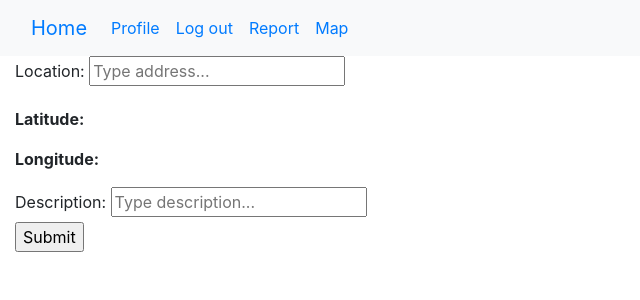
After one commit to PikaoVerde/CyberProject, a Flask app: page /report in a window 1280 px wide. The commit adds this page. Shown: the top 300 px of the page, without its empty margins (0-640 px from the left). Run offline with Flask 2, Linux system fonts and the light colour scheme; a user stored in the database is signed in; some libraries are stand-ins or nearby versions.

Commit message:
Pedir pra porra do nicolas liberar a key

```diff
--- a/app.py
+++ b/app.py
@@ -107,6 +107,14 @@ def logout():
     session.pop("email", None)
     return redirect(url_for("login"))
 
+@app.route("/report")
+def report():
+    if "user" in session:
+        user = session["user"]
+        return render_template("report.html")
+    else:
+        return redirect(url_for("login"))
+
 @app.route("/map")
 def map():
     return render_template("map.html")
--- a/static/index.js
+++ b/static/index.js
@@ -1,6 +1,3 @@
-//import data from './mapdata.json' assert { type: 'JSON' };
-//
-//console.log(data);
 let map, infoWindow;
 
 
--- a/templates/base.html
+++ b/templates/base.html
@@ -3,7 +3,7 @@
     <link rel="stylesheet" href="https://cdn.jsdelivr.net/npm/bootstrap@4.3.1/dist/css/bootstrap.min.css" integrity="sha384-ggOyR0iXCbMQv3Xipma34MD+dH/1fQ784/j6cY/iJTQUOhcWr7x9JvoRxT2MZw1T" crossorigin="anonymous">
     <title>{% block title %}{% endblock %}</title>
 
-    <link rel="shortcut icon" type="image/jpg" href="/images/favicon.jpg"/>
+    <link rel="shortcut icon" href="{{ url_for('static', filename='favicon.ico') }}">
 
     {% block head %}{% endblock %}
 
@@ -25,6 +25,9 @@
           <a class="nav-link" href="/logout">Log out</a>
         </li>
           <li class="nav-item">
+          <a class="nav-link" href="/report">Report</a>
+        </li>
+          <li class="nav-item">
           <a class="nav-link" href="/map">Map</a>
         </li>
       </ul>
--- /dev/null
+++ b/templates/report.html
@@ -0,0 +1,77 @@
+{% extends "base.html" %}
+
+{% block title %}Report{% endblock %}
+
+{% block head %}
+
+<script src="https://ajax.googleapis.com/ajax/libs/jquery/3.4.1/jquery.min.js"></script>
+
+<script src="https://maps.googleapis.com/maps/api/js?v=3.exp&libraries=places&key=AIzaSyCGPs81uXNmtO-twbZR9oIKqzG8JzEjtzs"></script>
+<script>
+    var searchInput = 'search_input';
+
+    $(document).ready(function () {
+        var autocomplete;
+        autocomplete = new google.maps.places.Autocomplete((document.getElementById(searchInput)), {
+            types: ['geocode'],
+            componentRestrictions: {
+                country: "ISRAEL"
+        }
+        });
+
+        google.maps.event.addListener(autocomplete, 'place_changed', function () {
+            var near_place = autocomplete.getPlace();
+            document.getElementById('loc_lat').value = near_place.geometry.location.lat();
+            document.getElementById('loc_long').value = near_place.geometry.location.lng();
+
+            document.getElementById('latitude_view').innerHTML = near_place.geometry.location.lat();
+            document.getElementById('longitude_view').innerHTML = near_place.geometry.location.lng();
+        });
+    });
+
+    $(document).on('change', '#'+searchInput, function () {
+        document.getElementById('latitude_input').value = '';
+        document.getElementById('longitude_input').value = '';
+
+        document.getElementById('latitude_view').innerHTML = '';
+        document.getElementById('longitude_view').innerHTML = '';
+    });
+</script>
+{% endblock %}
+
+{% block content %}
+    {% with messages = get_flashed_messages() %}
+        {% if messages %}
+            {% for msg in messages %}
+                <p>{{msg}}</p>
+            {% endfor %}
+        {% endif %}
+    {% endwith %}
+<!--<form action="#" method="post">-->
+<!--    <p>Adress:</p>-->
+<!--    <p><input type="text" name="adr" /></p>-->
+<!--    <p>Description:</p>-->
+<!--    <p><input type="text" name="des" /></p>-->
+<!--    <p><input type="submit" value="login" /></p>-->
+<!--</form>-->
+
+<div class="form-group">
+    <label>Location:</label>
+    <input type="text" lass="form-control" id="search_input" placeholder="Type address..." />
+    <input type="hidden" id="loc_lat" />
+    <input type="hidden" id="loc_long" />
+</div>
+
+<!-- Display latitude and longitude -->
+<div class="latlong-view">
+    <p><b>Latitude:</b> <span id="latitude_view"></span></p>
+    <p><b>Longitude:</b> <span id="longitude_view"></span></p>
+</div>
+
+<form action="#" method="post">
+    <label>Description:</label>
+<input type="text" name="des" placeholder="Type description..."/>
+    <p><input type="submit" value="Submit" /></p>
+    </form>
+
+{% endblock %}
```
Also changed, not shown: images/favicon.jpg (deleted), static/Aware.png (added), static/favicon.ico (added).
